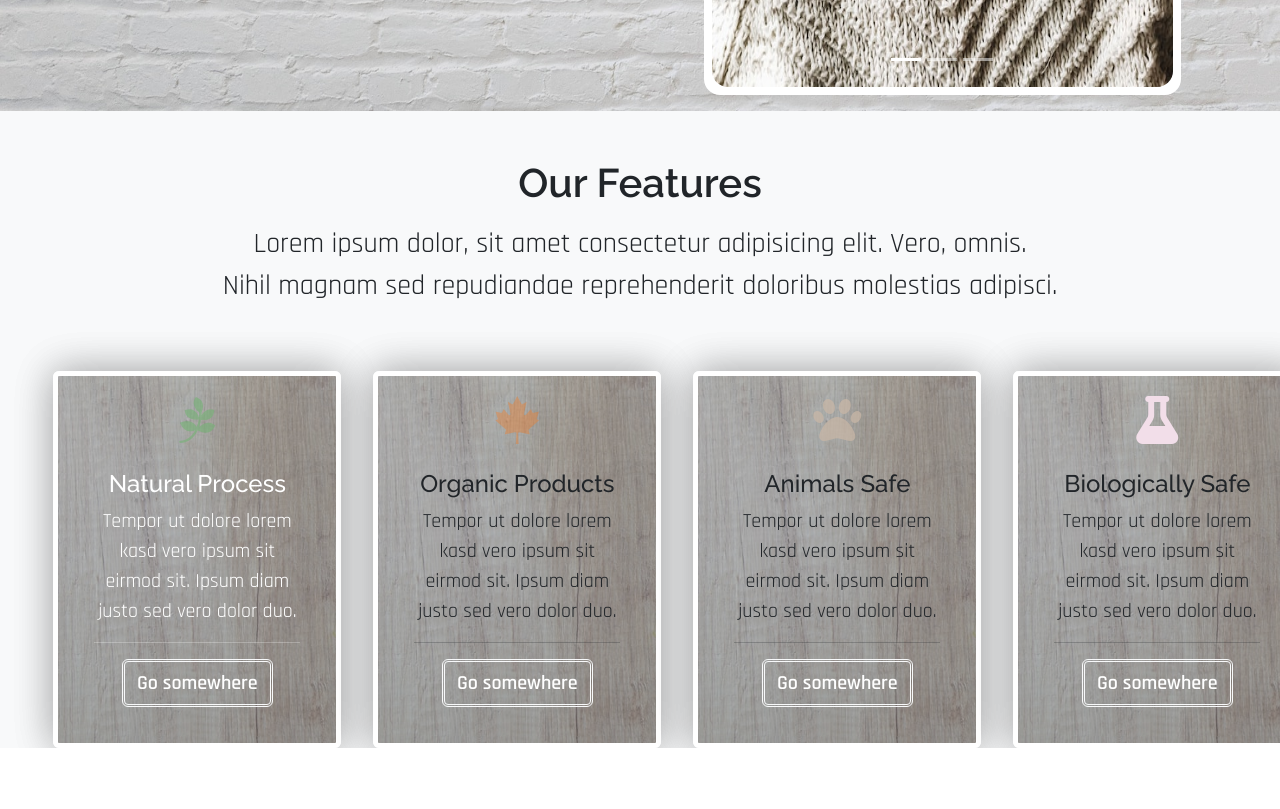
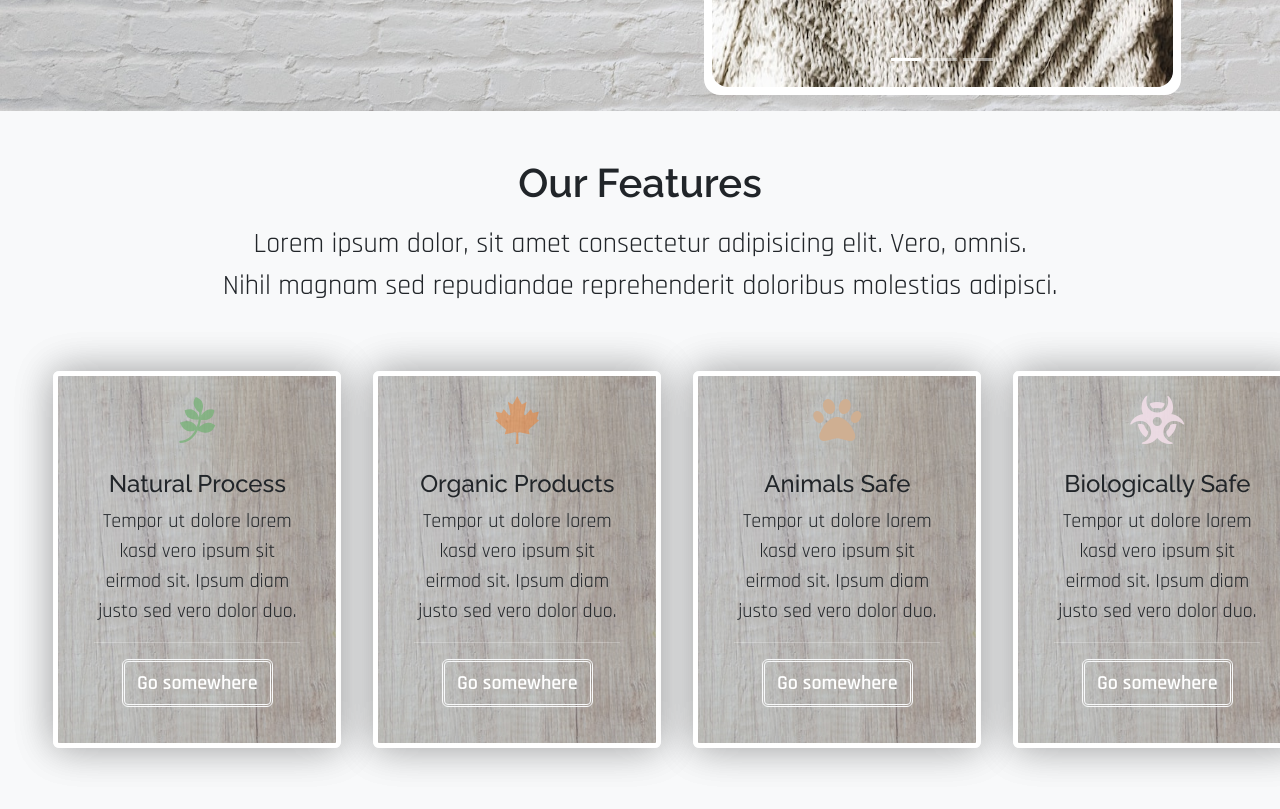
Before and after one commit to alessandraScotto/Sito-Annunci-Presto, a plain HTML site: page index.html in a window 1280 px wide. Shown: the part 1537-2346 px from the top of the page. Before the commit the page ends 2285 px from the top, so only its background shows below. Drawn offline with nearby package versions, Linux system fonts and the light colour scheme.

Commit message:
Cards finite

```diff
--- a/index.html
+++ b/index.html
@@ -141,26 +141,26 @@
             </div>
         </section>
         <!--Seconda Sezione-->
-        <section class="bg-light ">
+        <section class="bg-light vh-100">
             <div class="row">
                 <div class="col-12 text-center pt-5">
                     <h2 class="fs-1 mb-3 fw-semibold">Our Features</h2>
-                    <p class="fs-3">Lorem ipsum dolor, sit amet consectetur adipisicing elit. Vero, omnis. <br> Nihil
+                    <p class="fs-3 observerCard">Lorem ipsum dolor, sit amet consectetur adipisicing elit. Vero, omnis. <br> Nihil
                         magnam sed
                         repudiandae reprehenderit doloribus molestias adipisci.</p>
                 </div>
                 <!--Cards-->
                 <div class="row justify-content-around align-items-center mt-5">
                     <div class="col-md-2 col-12">
-                        <div class="card cardStyle " style="width: 18rem;">
+                        <div class="card cardStyle watch" style="width: 18rem;">
                             <div class="display-5 text-center iconCardStyle">
                                 <i class="fa-brands fa-pagelines"></i>
                             </div>
 
                             <div class="card-body text-center">
-                                <h5 class="card-title text-white fs-4">Natural Process</h5>
+                                <h5 class="card-title fs-4">Natural Process</h5>
 
-                                <p class="card-text text-white fs-5">Tempor ut dolore lorem kasd vero ipsum sit eirmod sit. Ipsum
+                                <p class="card-text fs-5">Tempor ut dolore lorem kasd vero ipsum sit eirmod sit. Ipsum
                                     diam
                                     justo sed vero dolor duo.
                                 </p>
@@ -171,7 +171,7 @@
                         </div>
                     </div>
                     <div class="col-md-2 col-12">
-                        <div class="card cardStyle" style="width: 18rem;">
+                        <div class="card cardStyle watch" style="width: 18rem;">
                             <div class="display-5 text-center iconCardStyle2">
                                 <i class="fa-brands fa-canadian-maple-leaf"></i>
                             </div>
@@ -182,14 +182,14 @@
                                     diam
                                     justo sed vero dolor duo.
                                 </p>
-                                <hr>
+                                <hr class="text-white">
                                 <a href="#"><button class="btn btnStyle fw-semibold fs-5">Go somewhere</button>
                                 </a>
                             </div>
                         </div>
                     </div>
                     <div class="col-md-2 col-12">
-                        <div class="card cardStyle" style="width: 18rem;">
+                        <div class="card cardStyle watch" style="width: 18rem;">
                             <div class="display-5 text-center iconCardStyle3">
                                 <i class="fa-solid fa-paw"></i>
                             </div>
@@ -200,16 +200,16 @@
                                     diam
                                     justo sed vero dolor duo.
                                 </p>
-                                <hr>
+                                <hr class="text-white">
                                 <a href="#"><button class="btn btnStyle fw-semibold fs-5">Go somewhere</button>
                                 </a>
                             </div>
                         </div>
                     </div>
                     <div class="col-md-2 col-12">
-                        <div class="card cardStyle" style="width: 18rem;">
+                        <div class="card cardStyle watch" style="width: 18rem;">
                             <div class="display-5 text-center iconCardStyle4">
-                                <i class="fa-solid fa-flask"></i>
+                                <i class="fa-solid fa-biohazard"></i>
                             </div>
 
                             <div class="card-body text-center">
@@ -218,7 +218,7 @@
                                     diam
                                     justo sed vero dolor duo.
                                 </p>
-                                <hr>
+                                <hr class="text-white">
                                 <a href="#"><button class="btn btnStyle fw-semibold fs-5">Go somewhere</button>
                                 </a>
                             </div>
@@ -227,6 +227,8 @@
                 </div>
             </div>
         </section>
+
+        <section class="sec2th"></section>
 
     </main>
 
--- a/risorse/css/style.css
+++ b/risorse/css/style.css
@@ -364,19 +364,19 @@ img {
 /*Seconda sezione - Card */
 
 .iconCardStyle {
-    color: rgba(117, 177, 117, 0.616);
+    color: rgba(117, 177, 117, 0.753);
 }
 
 .iconCardStyle2 {
-    color: rgba(243, 123, 37, 0.395);
+    color: rgba(243, 123, 37, 0.493);
 }
 
 .iconCardStyle3 {
-    color: rgba(200, 182, 166, 0.728);
+    color: rgb(207, 175, 146);
 }
 
 .iconCardStyle4 {
-    color: rgb(242, 222, 233);
+    color: rgba(242, 222, 233, 0.861);
 }
 
 
@@ -385,10 +385,19 @@ img {
     padding: 20px;
     box-sizing: border-box;
     box-shadow: 0 0 40px rgba(0, 0, 0, 0.2), 0 0 40px rgba(0, 0, 0, 0.2);
-    background:linear-gradient(to bottom, rgba(0, 0, 0, 0.203),rgba(0, 0, 0, 0.313)), url(../img/BackgroundCard2.jpg);
+    background:linear-gradient(rgba(0, 0, 0, 0.114),rgba(0, 0, 0, 0.164)), url(../img/BackgroundCard2.jpg);
     background-size: cover;
+    transform: scale(0.8);
+    transition: all cubic-bezier(cubic-bezier(0.215, 0.610, 0.355, 1));
+    transition-delay: 3s;
+    transition: 2.5s;
+    opacity: 0;
+}
 
-
+/*Animazione card e btn*/
+.cardStyle.inPage {
+    opacity: 1;
+    transform: scale(1);
 }
 
 .btnStyle {
@@ -397,6 +406,6 @@ img {
 }
 
 .btnStyle:hover {
-    background-color: var(--mainColor);
-    color: white;
+    background-color: var(--colorWhite);
+    color: var(--grayDark);
 }
--- a/risorse/js/main.js
+++ b/risorse/js/main.js
@@ -45,7 +45,7 @@ let imgTransitionCoffe = document.querySelector('imgTransitionCoffe');
 
 transformScroll()*/
 
-// Lieve animazione immagini Header allo scroll
+// Animazione immagini Header allo scroll
 let observer = new IntersectionObserver((entries) => {
     entries.forEach(entry => {
         if (entry.isIntersecting) {
@@ -64,3 +64,24 @@ let observer = new IntersectionObserver((entries) => {
 });
 
 observer.observe(logoObserve);
+
+//Animazione Cards - Second Section
+
+//element
+let elementToWatch =  document.querySelectorAll('.watch')
+//callback
+let callback = function (items) {
+    items.forEach((item) => {
+        if (item.isIntersecting) {
+            item.target.classList.add('inPage');
+        } else {
+            item.target.classList.remove('inPage');
+        }
+    });
+}
+//observer
+let observer2 = new IntersectionObserver (callback, {threshold: 0.7});
+//apply
+elementToWatch.forEach ((element) => {
+    observer2.observe(element);
+});
```
